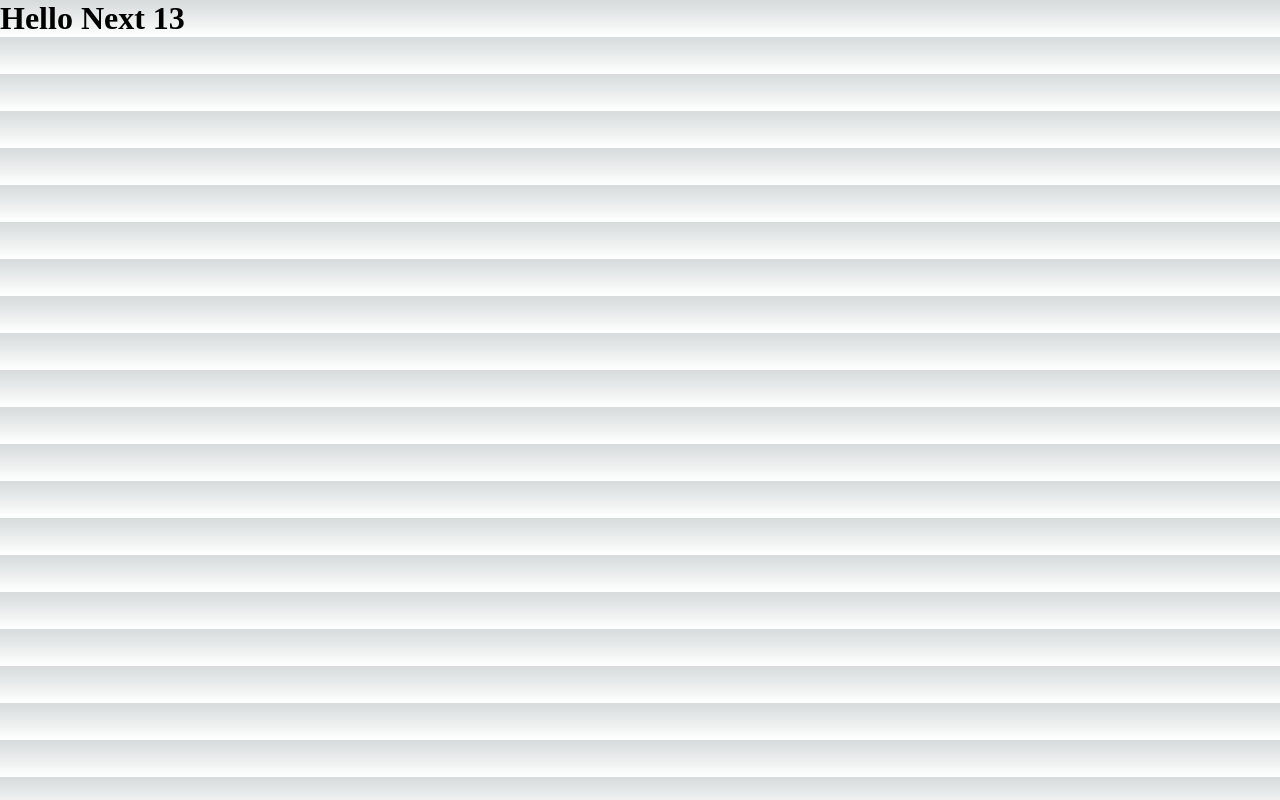
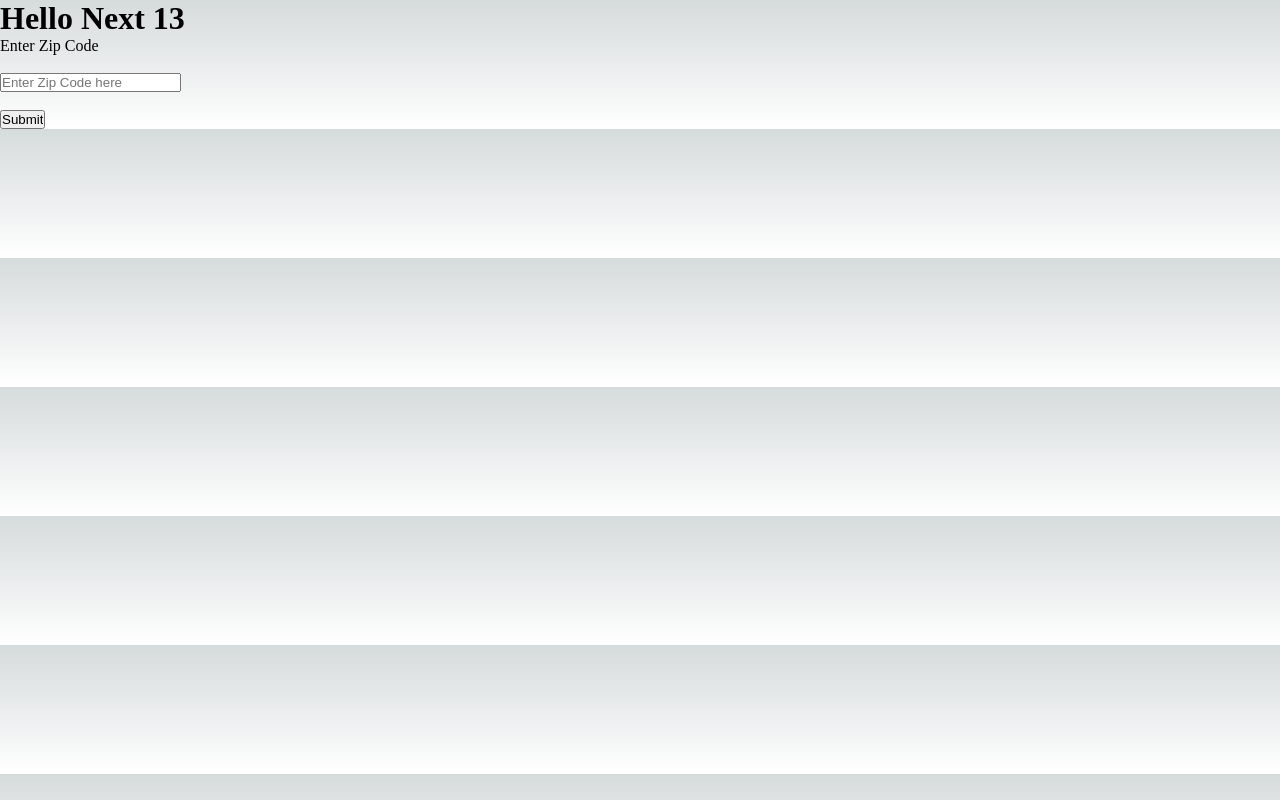
Before and after one commit to ccorneliusHsv/refactored-umbrella, a Next.js app: page / in a window 1280 px wide. Built offline with nearby package versions, Linux system fonts and the light colour scheme.

Commit message:
Added ability to use a zip Input component to navigate to pages.

```diff
--- a/app/page.tsx
+++ b/app/page.tsx
@@ -1,9 +1,11 @@
 import {ForecastReturn} from "@/app/weatherTypes";
+import ZipInput from "@/app/zipInput";
 
 export default async function Home() {
   return (
     <main>
       <h1> Hello Next 13</h1>
+        <ZipInput/>
     </main>
   )
 }
--- /dev/null
+++ b/app/zipInput.tsx
@@ -0,0 +1,35 @@
+"use client"
+
+import {useState} from "react";
+import {useRouter} from "next/navigation";
+
+export default function ZipInput() {
+    const [zipCode, setZipcode] = useState("");
+    const router = useRouter();
+
+    return (
+        <div>
+            <label> Enter Zip Code</label>
+            <br/>
+            <br/>
+            <input
+                type={"text"}
+                name={"ZipCode Input"}
+                className={"ZipCodeInput"}
+                placeholder={"Enter Zip Code here"}
+                value={zipCode}
+                onChange={(e) => setZipcode(e.target.value)}
+            >
+            </input>
+            <br/>
+            <br/>
+            <input
+                type={"submit"}
+                onClick={() => {
+                    router.push("/35758")
+                }}
+            >
+            </input>
+        </div>
+    )
+}
```
